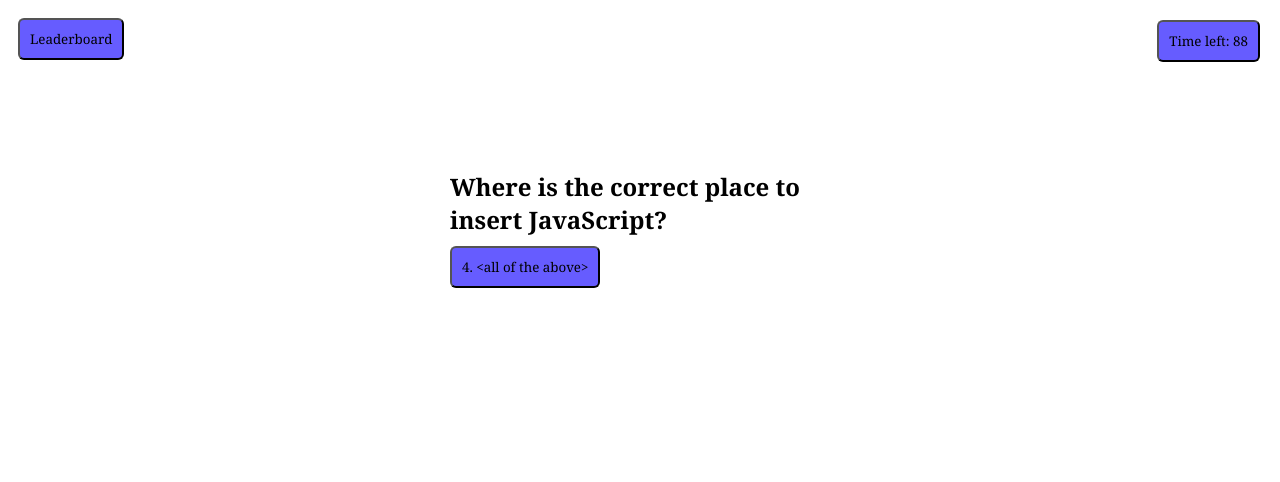
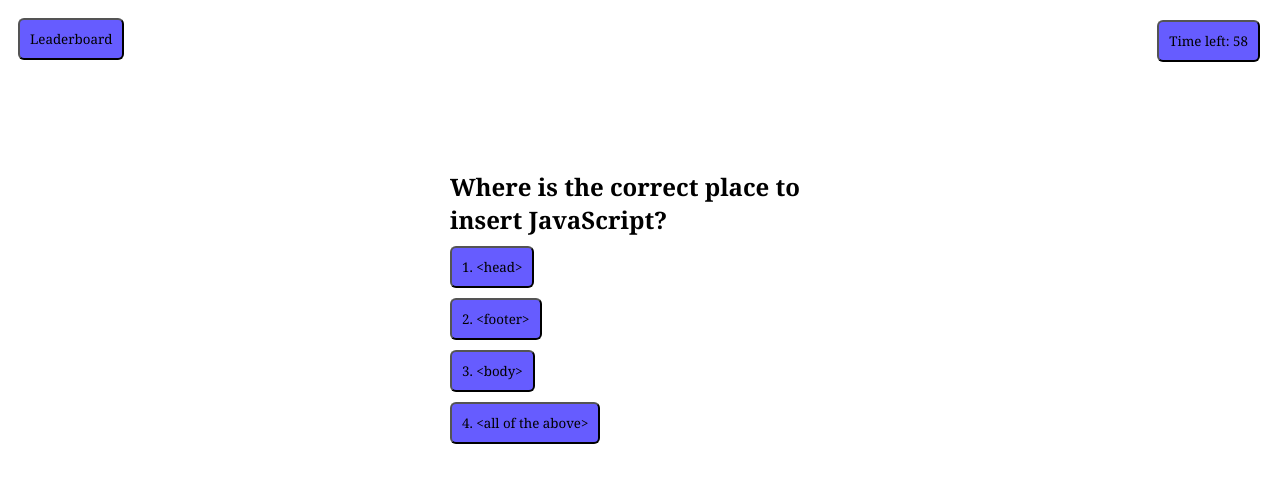
Before and after one commit to MagMillen-Dutka/Timed-Online-Quiz, a plain HTML site: page index.html in a window 1280 px wide. Both pictures are taken after a click on the button "Start Quiz". Drawn offline with Linux system fonts and the light colour scheme.

Commit message:
Tidying up JS code - created vars for end

```diff
--- a/assets/js/script.js
+++ b/assets/js/script.js
@@ -32,41 +32,41 @@ var questions = [
     }];
 
 // variables
-
+var timing = document.querySelector("#timer");
 var questionsEl = document.querySelector("#questions");
-var timerEl = document.querySelector("#timer");
 var choicesEl = document.querySelector("#options");
+var nameEl = document.querySelector("#name");
+var feedbackEl = document.querySelector("#feedback");
 var submitBtn = document.querySelector("#submit-score");
 var startBtn = document.querySelector("#start");
-var nameEl = document.querySelector("#name");
-var feedbackEl = document.querySelector("#feedback");
 var reStartBtn = document.querySelector("#restart");
-var choiceBtn = document.createElement("button");
+
 var Index = 0;
-var time = questions.length * 15;
+var time = questions.length * 10;
 var timerId;
 
-// When quiz starts this kicks in
+// At start of quiz main screen hidden
 
 function quizStart() {
     timerId = setInterval(clockTick, 1000);
-    timerEl.textContent = time;
+    timing.textContent = time;
     var landingScreenEl = document.getElementById("start-screen");
     landingScreenEl.setAttribute("class", "hide");
     questionsEl.removeAttribute("class");
-    getQuestion();
+    myQuestions();
 }
 
-// Loop through array of questions and answers and create list with buttons
+// Loop for questions
+// Added buttons for questions
 
 
-  function getQuestion() {
+  function myQuestions() {
   var currentQuestion = questions[Index];
   var promptEl = document.getElementById("question-words")
     promptEl.textContent = currentQuestion.prompt;
     choicesEl.innerHTML = "";
     currentQuestion.options.forEach(function(choice, i) {
-        // var choiceBtn = document.createElement("button");
+        var choiceBtn = document.createElement("button");
         choiceBtn.setAttribute("value", choice);
         choiceBtn.textContent = i + 1 + ". " + choice;
         choiceBtn.onclick = questionClick;
@@ -74,7 +74,7 @@ function quizStart() {
     });
 }
 
-// Check for right answers and deduct time for wrong answer, go to next question
+// Check answers
 
 function questionClick() {
     if (this.value !== questions[Index].answer) {
@@ -82,7 +82,7 @@ function questionClick() {
       if (time < 0) {
         time = 0;
       }
-      timerEl.textContent = time;
+      timing.textContent = time;
     }
     feedbackEl.setAttribute("class", "feedback");
     setTimeout(function() {
@@ -92,7 +92,7 @@ function questionClick() {
     if (Index === questions.length) {
       quizEnd();
     } else {
-      getQuestion();
+      myQuestions();
     }
 }
 
@@ -111,7 +111,7 @@ function quizEnd() {
 
 function clockTick() {
     time--;
-    timerEl.textContent = time;
+    timing.textContent = time;
     if (time <= 0) {
       quizEnd();
     }
@@ -120,7 +120,7 @@ function clockTick() {
 // Save score in local storage along with users' name
 
 function saveLeaderboard() {
-    var name = nameEl.value.trim();
+    var name = nameEl.value;
     if (name !== "") {
       var leaderboard =
         JSON.parse(window.localStorage.getItem("leaderboard")) || [];
--- a/index.html
+++ b/index.html
@@ -26,7 +26,6 @@
                     <p>Game rules: </p>
 
                     <li>Each game is timed.</li>
-                    <li>Timer starts at 90 seconds.</li>
                     <li>You will be asked multiple choice questions.</li>
                     <li>For each incorrect answer you will lose 10 seconds.</li>
 
```
